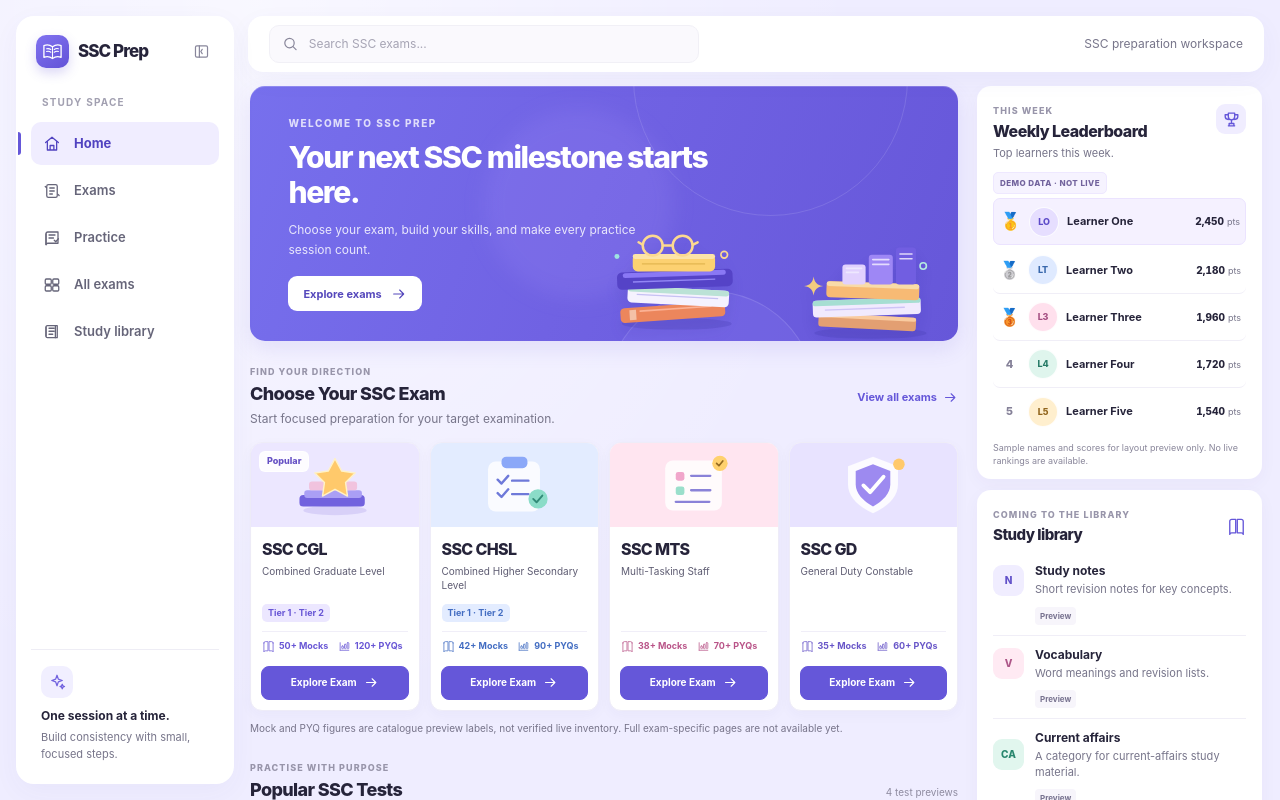
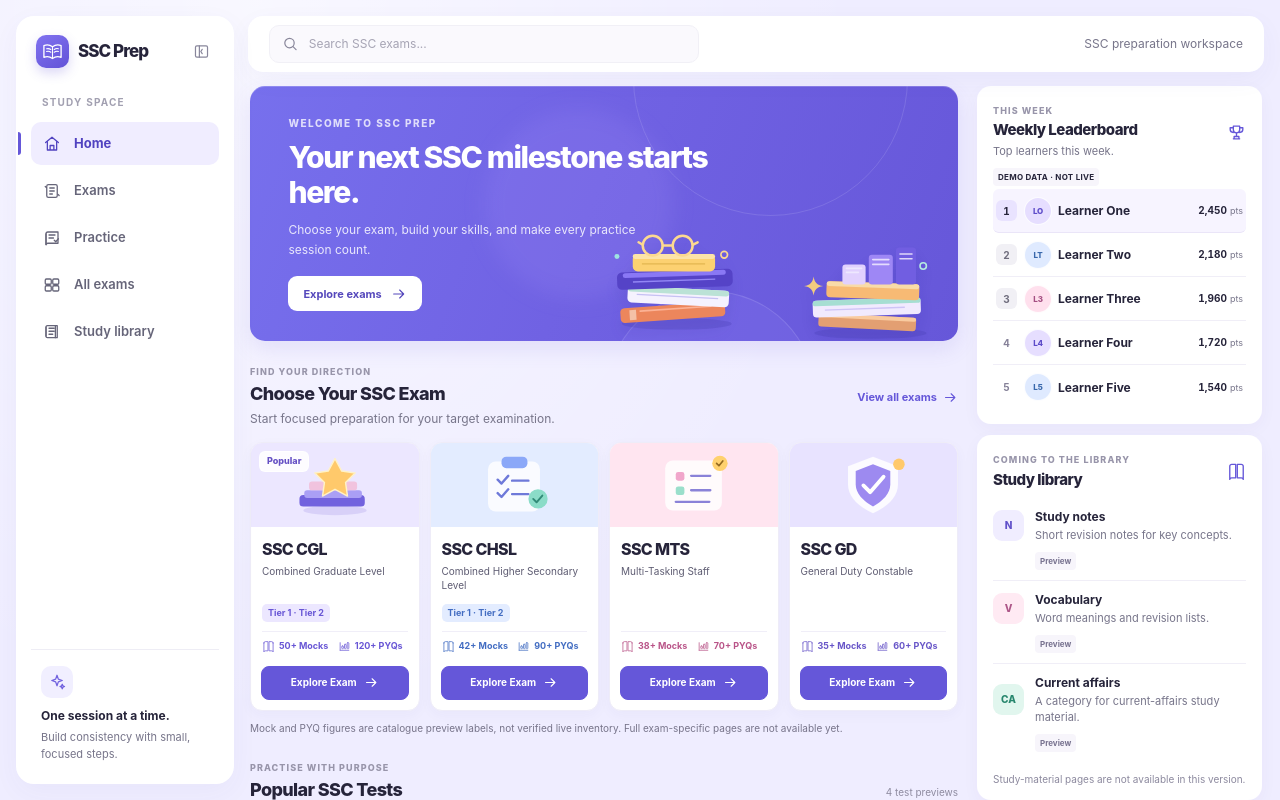
Before and after one commit to zerofall248-cmd/ssc-prep, a Next.js app: page / in a window 1280 px wide. Shown: the top 800 px of the page. Built offline with nearby package versions, Linux system fonts and the light colour scheme.

Commit message:
style: align weekly leaderboard with dashboard rail

```diff
--- a/src/app/globals.css
+++ b/src/app/globals.css
@@ -757,35 +757,22 @@ a:focus-visible, button:focus-visible, input:focus-visible {
 
 .rail-description { margin: 8px 0 11px; color: var(--muted); font-size: 11px; line-height: 1.55; }
 
-/* Weekly leaderboard preview: compact, clearly labelled demo data. */
-.leaderboard-panel { padding-bottom: 11px; }
-.leaderboard-heading { align-items: flex-start; }
+/* Weekly leaderboard preview: keep the same light rail-panel language as Study Library. */
+.leaderboard-panel { padding-bottom: 14px; }
 .leaderboard-heading > div { min-width: 0; }
 .leaderboard-heading .section-kicker { margin-bottom: 3px; }
-.leaderboard-heading h2 { font-size: 16px; line-height: 1.28; }
 .leaderboard-heading .rail-description { margin: 4px 0 0; }
-.leaderboard-heading-icon {
-  width: 30px;
-  height: 30px;
-  flex: 0 0 auto;
-  display: grid;
-  place-items: center;
-  color: var(--purple);
-  background: var(--purple-soft);
-  border-radius: 9px;
-}
 .leaderboard-demo-label {
   width: fit-content;
-  margin: 10px 0 4px;
-  padding: 4px 6px;
+  margin: 8px 0 3px;
+  padding: 3px 5px;
   display: block;
-  color: #72639d;
-  background: #f6f3ff;
-  border: 1px solid #eee8ff;
-  border-radius: 5px;
+  color: var(--muted-strong);
+  background: #f7f5fb;
+  border-radius: 4px;
   font-size: 8px;
-  font-weight: 800;
-  letter-spacing: .055em;
+  font-weight: 750;
+  letter-spacing: .035em;
 }
 .leaderboard-list {
   margin: 0;
@@ -794,51 +781,60 @@ a:focus-visible, button:focus-visible, input:focus-visible {
 }
 .leaderboard-row {
   min-width: 0;
-  min-height: 47px;
-  padding: 6px 5px;
+  min-height: 44px;
+  padding: 5px 3px;
   display: grid;
-  grid-template-columns: 23px 31px minmax(0, 1fr) auto;
+  grid-template-columns: 22px 28px minmax(0, 1fr) auto;
   align-items: center;
-  gap: 7px;
+  gap: 6px;
   border-bottom: 1px solid #f0eef7;
-  border-radius: 7px;
 }
 .leaderboard-row:last-child { border-bottom: 0; }
 .leaderboard-row-first {
-  margin: 2px 0;
-  background: #f5f1ff;
-  border: 1px solid #ebe3ff;
+  background: #f7f4ff;
+  border-bottom-color: #eae5f8;
+  border-radius: 6px;
 }
 .leaderboard-rank {
+  width: 21px;
+  height: 21px;
   display: grid;
   place-items: center;
   color: #858198;
-  font-size: 11px;
-  font-weight: 800;
+  background: transparent;
+  border-radius: 6px;
+  font-size: 10px;
+  font-weight: 750;
   line-height: 1;
+  font-variant-numeric: tabular-nums;
 }
-.leaderboard-rank-1, .leaderboard-rank-2, .leaderboard-rank-3 { font-size: 17px; }
+.leaderboard-rank-1 {
+  color: var(--purple-deep);
+  background: #e9e3ff;
+}
+.leaderboard-rank-2, .leaderboard-rank-3 {
+  color: #6f6d7d;
+  background: #f1f0f5;
+}
 .leaderboard-avatar {
-  width: 30px;
-  height: 30px;
+  width: 28px;
+  height: 28px;
   display: grid;
   place-items: center;
   border-radius: 50%;
   border: 1px solid rgba(255,255,255,.9);
-  font-size: 9px;
-  font-weight: 850;
+  font-size: 8px;
+  font-weight: 800;
   letter-spacing: -.02em;
 }
 .leaderboard-avatar-violet { color: #5d4bc9; background: #e6deff; }
 .leaderboard-avatar-blue { color: #3968ac; background: #dfeaff; }
 .leaderboard-avatar-pink { color: #a54f82; background: #ffe0ed; }
-.leaderboard-avatar-mint { color: #287c68; background: #dff5ed; }
-.leaderboard-avatar-gold { color: #91651c; background: #ffefce; }
 .leaderboard-learner-name {
   min-width: 0;
   color: var(--ink);
-  font-size: 11px;
-  font-weight: 720;
+  font-size: 12px;
+  font-weight: 730;
   line-height: 1.3;
   overflow-wrap: anywhere;
 }
@@ -850,18 +846,12 @@ a:focus-visible, button:focus-visible, input:focus-visible {
   white-space: nowrap;
 }
 .leaderboard-points strong {
-  color: var(--purple-deep);
+  color: var(--muted-strong);
   font-size: 10px;
-  font-weight: 850;
+  font-weight: 750;
   font-variant-numeric: tabular-nums;
 }
 .leaderboard-points small { color: var(--muted); font-size: 9px; }
-.leaderboard-note {
-  margin: 7px 0 0;
-  color: #89869a;
-  font-size: 9px;
-  line-height: 1.4;
-}
 
 .exam-directory { display: flex; flex-direction: column; }
 
--- a/src/components/homepage.tsx
+++ b/src/components/homepage.tsx
@@ -18,17 +18,16 @@ type LeaderboardPreviewEntry = {
   name: string;
   initials: string;
   points: number;
-  tone: "violet" | "blue" | "pink" | "mint" | "gold";
-  medal?: string;
+  tone: "violet" | "blue" | "pink";
 };
 
 // Demo content only: no learner profiles, scoring backend, or weekly activity feed exists yet.
 const leaderboardPreview: LeaderboardPreviewEntry[] = [
-  { rank: 1, name: "Learner One", initials: "LO", points: 2450, tone: "violet", medal: "🥇" },
-  { rank: 2, name: "Learner Two", initials: "LT", points: 2180, tone: "blue", medal: "🥈" },
-  { rank: 3, name: "Learner Three", initials: "L3", points: 1960, tone: "pink", medal: "🥉" },
-  { rank: 4, name: "Learner Four", initials: "L4", points: 1720, tone: "mint" },
-  { rank: 5, name: "Learner Five", initials: "L5", points: 1540, tone: "gold" },
+  { rank: 1, name: "Learner One", initials: "LO", points: 2450, tone: "violet" },
+  { rank: 2, name: "Learner Two", initials: "LT", points: 2180, tone: "blue" },
+  { rank: 3, name: "Learner Three", initials: "L3", points: 1960, tone: "pink" },
+  { rank: 4, name: "Learner Four", initials: "L4", points: 1720, tone: "violet" },
+  { rank: 5, name: "Learner Five", initials: "L5", points: 1540, tone: "blue" },
 ];
 
 function Icon({ name, size = 18 }: { name: IconName; size?: number }) {
@@ -528,14 +527,14 @@ export default function Homepage() {
                     <h2 id="leaderboard-heading">Weekly Leaderboard</h2>
                     <p className="rail-description">Top learners this week.</p>
                   </div>
-                  <span className="leaderboard-heading-icon"><Icon name="trophy" size={19} /></span>
+                  <Icon name="trophy" size={19} />
                 </div>
                 <span className="leaderboard-demo-label">DEMO DATA · NOT LIVE</span>
                 <ol className="leaderboard-list" aria-label="Illustrative weekly leaderboard preview">
                   {leaderboardPreview.map((learner) => (
                     <li className={"leaderboard-row" + (learner.rank === 1 ? " leaderboard-row-first" : "")} key={learner.rank}>
                       <span className={"leaderboard-rank leaderboard-rank-" + learner.rank} aria-label={`Rank ${learner.rank}`}>
-                        {learner.medal ?? learner.rank}
+                        {learner.rank}
                       </span>
                       <span className={"leaderboard-avatar leaderboard-avatar-" + learner.tone} aria-hidden="true">{learner.initials}</span>
                       <span className="leaderboard-learner-name">{learner.name}</span>
@@ -546,7 +545,6 @@ export default function Homepage() {
                     </li>
                   ))}
                 </ol>
-                <p className="leaderboard-note">Sample names and scores for layout preview only. No live rankings are available.</p>
               </section>
 
               <section id="library" className="rail-panel library-panel" aria-labelledby="library-heading">
```
